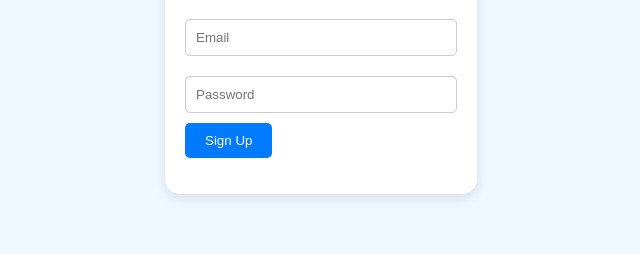
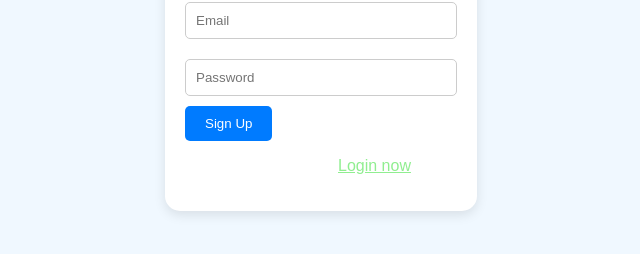
Before and after one commit to Saniya-10/MAJOR_PROJECT, a website: page signup.html in a window 1280 px wide. Shown: the part 350-604 px from the top of the page, without its empty margins (319-959 px from the left). Drawn offline with Linux system fonts and the light colour scheme.

Commit message:
Update signup.html

```diff
--- a/signup.html
+++ b/signup.html
@@ -50,6 +50,12 @@
       <input type="password" id="password" placeholder="Password" required><br>
       <button type="submit">Sign Up</button>
       <p id="message"></p>
+      <p id="signup-message" style="margin-top: 10px;"></p>
+      <p style="margin-top: 15px; color: white;">
+     Created an account?
+     <a href="index.html" style="color: lightgreen; text-decoration: underline;">Login now</a>
+</p>
+
     </form>
   </div>
 
```
